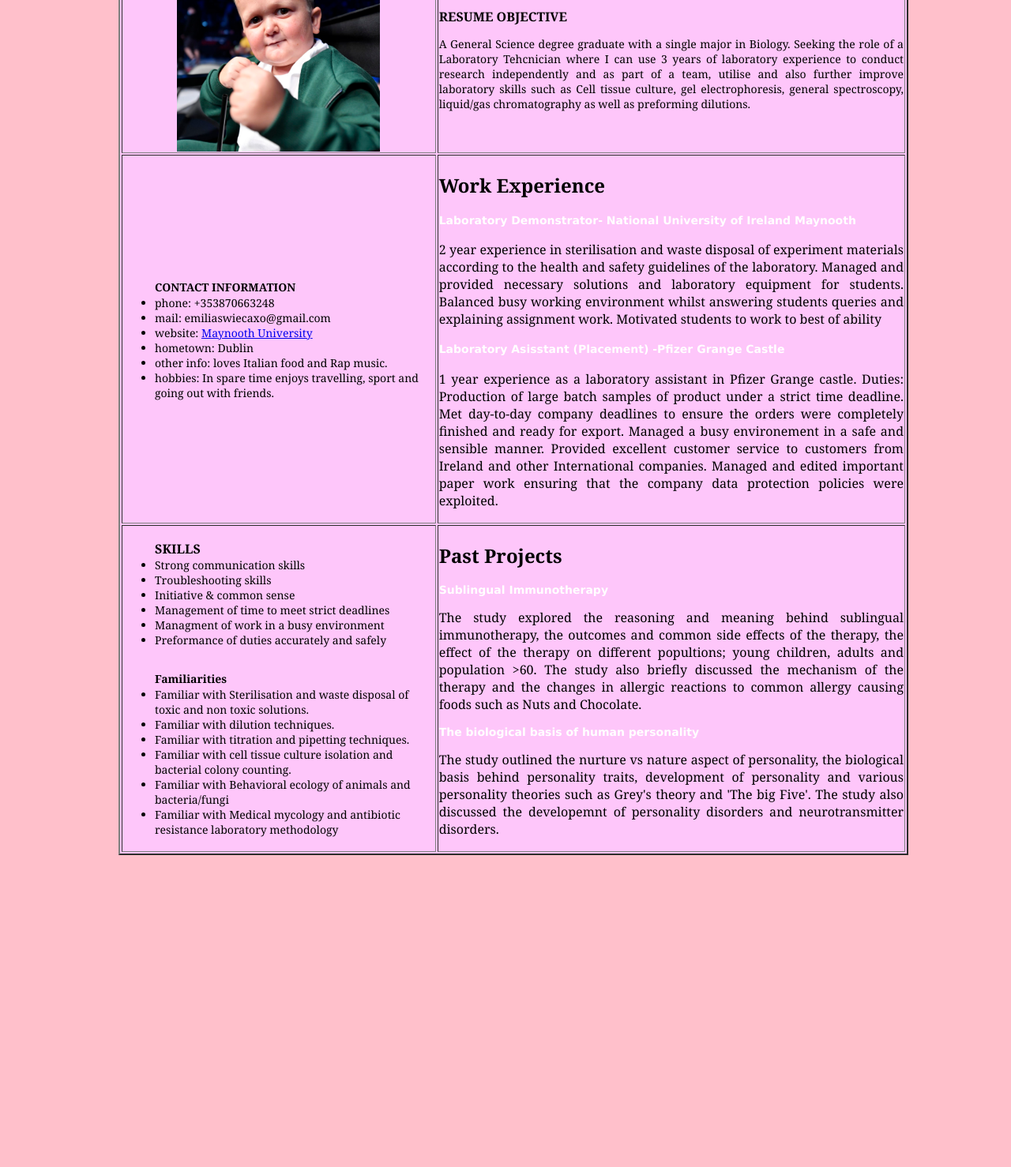
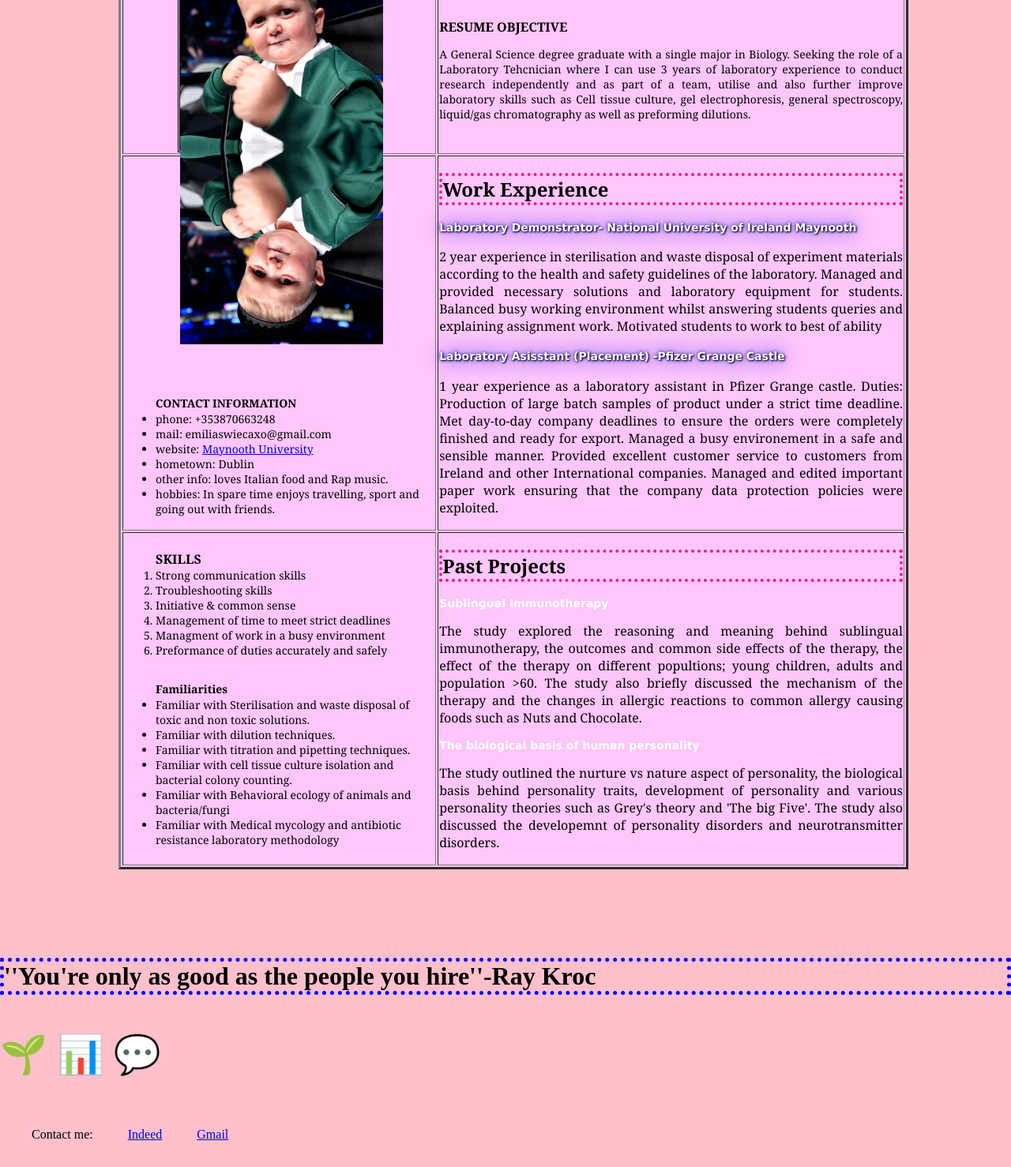
Before and after one commit to EmiliaS24/End-User-computing-assignment, a plain HTML site: page index.html in a window 1280 px wide. Shown: the part 119-1597 px from the top of the page at 79% size. Before the commit the page ends 1292 px from the top, so only its background shows below. Drawn offline with Linux system fonts and the light colour scheme.

Commit message:
Add files via upload

```diff
--- a/index.html
+++ b/index.html
@@ -13,11 +13,11 @@
 
 <body>
   <!--table part-->
-    <table border="2" width="1000" bgcolor="azure">
+    <table border="3" width="1000" bgcolor="azure">
    <tr>
        <td height="75" rowspan="2"><div class="zoom">
-        <img src="HASBULLA.jpg" width="257" height="260"></div> </td>
-       <td height="25"><font size="3"><strong>Emilia Swieca</strong></font> </td>
+        <img src="HASBULLA.jpg" width="257" height="250"></div> </td>
+       <td height="25"><font size="6"><strong>Emilia Swieca</strong></font> </td>
    </tr>
   <tr>
     <td height="25" rowspan="1" colspan="3"><font size="3"><strong>RESUME OBJECTIVE</strong></font>
@@ -29,6 +29,21 @@ gel electrophoresis, general spectroscopy, liquid/gas chromatography as well as
 
   <tr>
     <td height="23" colspan="1" >
+<br>
+<br>
+<br>
+<br>
+<br>
+<br>
+<br>
+<br>
+<br>
+<br>
+<br>
+<br>
+<br>
+<br>
+<br>
         <ul>
             <font size="3"></font><strong>CONTACT INFORMATION</strong></font>
             <li>phone: +353870663248 </li>
@@ -51,7 +66,7 @@ gel electrophoresis, general spectroscopy, liquid/gas chromatography as well as
     </tr>
 
             <tr>  <td height="25" width="400" colspan="1" ><font size="3">
-                <ul>
+                <ol>
                 <font size="3"></font><strong>SKILLS</strong></font> <br/>
                 <li>Strong communication skills</li>
                 <li>Troubleshooting skills</li>
@@ -59,10 +74,11 @@ gel electrophoresis, general spectroscopy, liquid/gas chromatography as well as
                 <li>Management of time to meet strict deadlines</li>
                 <li>Managment of work in a busy environment</li>
                 <li>Preformance of duties accurately and safely</li>
-                </ul> </font>
+                </ol> </font>
 
                 <ul>
                 <font size="3"></font><strong>Familiarities</strong></font><br/>
+
 
                 <li>Familiar with Sterilisation and waste disposal of toxic and non toxic solutions.</li>
                 <li>Familiar with dilution techniques.</li>
@@ -87,5 +103,20 @@ gel electrophoresis, general spectroscopy, liquid/gas chromatography as well as
 
     </table> <br/><br/><br/><br/><br/>
 
+<h1>''You're only as good as the people you hire''-Ray Kroc</h1>
+
+<p style="font-size:48px">
+&#127793; &#128202; &#128172;
+<ul>Contact me: </ul>
+
+<ul>
+<a href="https://ie.indeed.com/">Indeed</a></ul>
+
+
+<ul>
+<a href="https://accounts.google.com/login/signinchooser?service=mail&lp=1&flowName=GlifWebSignIn&flowEntry=ServiceLogin">Gmail</a></ul>
+</p>
+
+
 </body>
 </html>
--- a/style.css
+++ b/style.css
@@ -57,3 +57,32 @@ ul {
     -webkit-transform: scale(1.5); /* Safari 3-8 */
     transform: scale(1.5);
   }
+
+h1 {
+  border: 5px dotted blue;
+}
+
+h2 {
+  border: 4px dotted DeepPink;
+}
+
+div {
+  border: double;
+}
+
+
+
+h4 {
+  color: white;
+  text-shadow: 1px 1px 2px black, 0 0 25px blue, 0 0 5px darkblue;
+}
+
+img {
+  -webkit-box-reflect: below;
+}
+
+.center {
+  padding: 70px 0;
+  border: 3px solid green;
+  text-align: center;
+}
```
